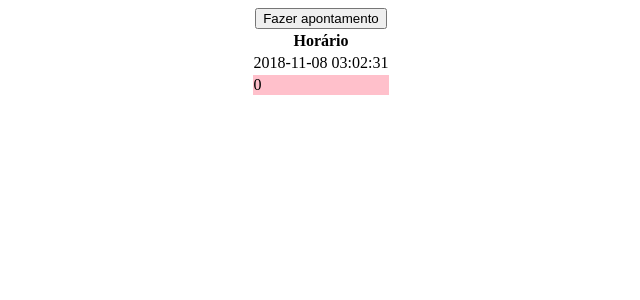
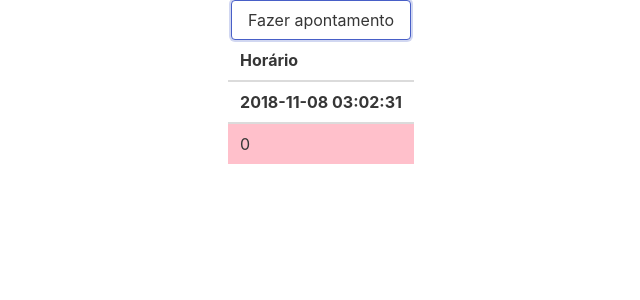
Before and after one commit to holzfallerhund/bater-horas, a React (Create React App) app: page / in a window 1280 px wide. Both pictures are taken after a click on the button "Fazer apontamento". Shown: the top 300 px of the page, without its empty margins (319-959 px from the left). Built offline with nearby package versions, Linux system fonts and the light colour scheme.

Commit message:
usign bulma!

```diff
--- a/package.json
+++ b/package.json
@@ -3,6 +3,7 @@
   "version": "0.1.0",
   "private": true,
   "dependencies": {
+    "bulma": "^0.7.4",
     "date-fns": "1.30.1",
     "ramda": "^0.25.0",
     "react": "16.6.0",
--- a/src/App.js
+++ b/src/App.js
@@ -1,4 +1,5 @@
 import React, { Component } from 'react';
+import 'bulma/css/bulma.min.css'
 import styled from 'styled-components'
 import {
   apply,
@@ -59,7 +60,9 @@ class App extends Component {
     const { appointments, pointedHours } = this.state;
     return (
       <AppContainer>
-        <button onClick={() => this.handPoint()}>
+        <button
+          className='button'
+          onClick={() => this.handPoint()}>
           Fazer apontamento
         </button>
         <Table
--- a/src/Table/Table.js
+++ b/src/Table/Table.js
@@ -1,19 +1,17 @@
 import React from 'react'
-import TableCell from './TableCell'
+import TableBody from './TableCell'
 import TableFooter from './TableFooter'
 
 const Table = ({ appointments, pointedHours }) => (
-    <table>
+    <table className='table'>
         <thead>
             <tr>
                 <th>Horário</th>
             </tr>
         </thead>
-        <tbody>
-            <TableCell
-                appointments={appointments}
-            />
-        </tbody>
+        <TableBody
+            appointments={appointments}
+        />
         <TableFooter
             dates={appointments}
             pointedHours={pointedHours}
--- a/src/Table/TableCell.js
+++ b/src/Table/TableCell.js
@@ -1,16 +1,18 @@
 import React from 'react'
 import { format } from 'date-fns'
 
-const TableCell = ({ appointments }) => {
+const TableBody = ({ appointments }) => {
     return (
-        (appointments.length % 2 === 0
-            ? appointments
-            : appointments).map((appointment, index) =>
-                <tr key={index}>
-                    <td>{format(appointment.date, 'YYYY-MM-DD HH:mm:ss')}</td>
-                </tr>
-            )
+        <tbody>
+            {(appointments.length % 2 === 0
+                ? appointments
+                : appointments).map((appointment, index) =>
+                    <tr key={index}>
+                        <th>{format(appointment.date, 'YYYY-MM-DD HH:mm:ss')}</th>
+                    </tr>
+                )}
+        </tbody>
     )
 }
 
-export default TableCell
+export default TableBody
```
Also changed, not shown: 1 other file (tests, documents, lock files or other folders).
